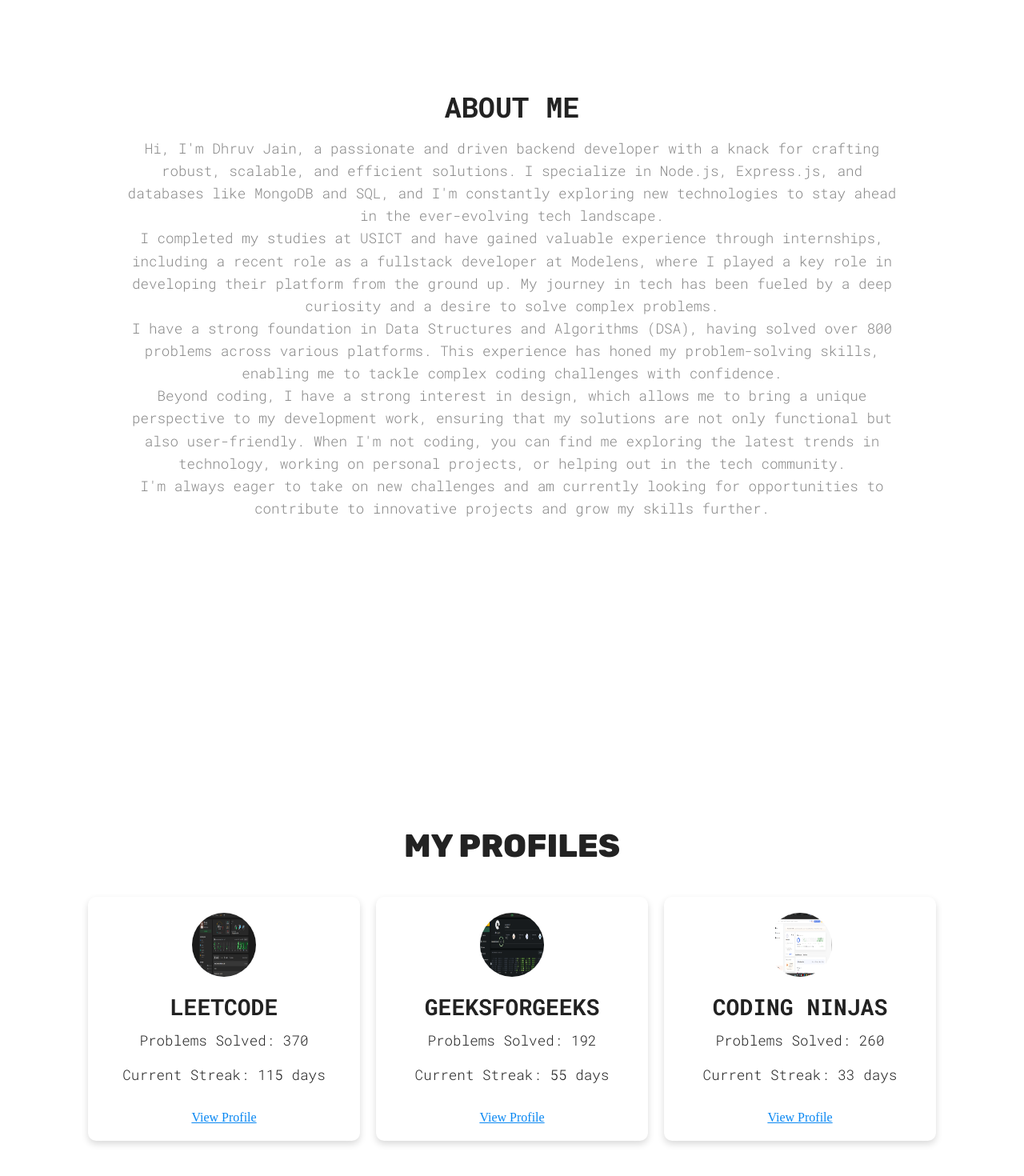
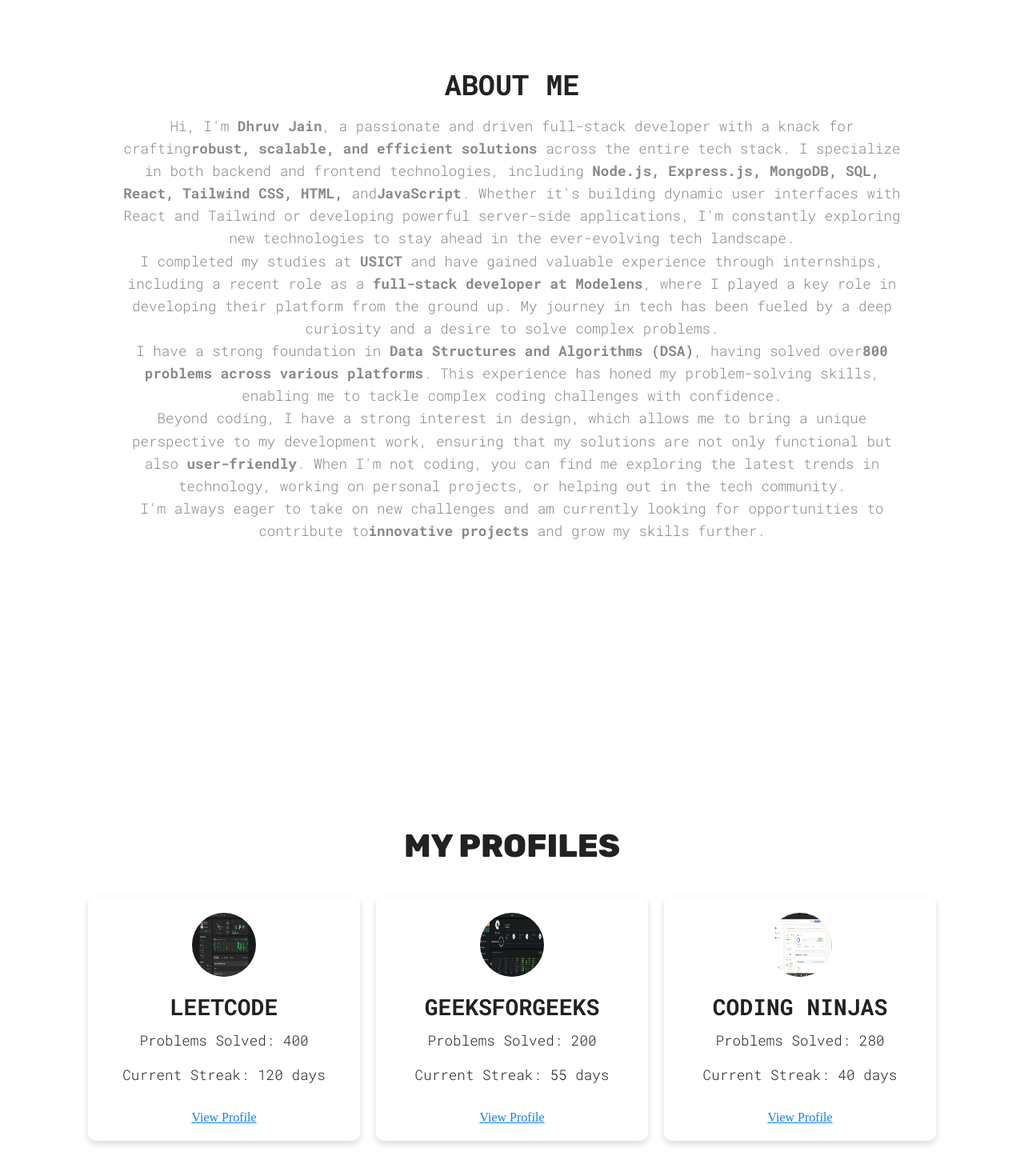
Before and after one commit to dhruvknowstocode/Portfolio, a React (Vite) app: page / in a window 1280 px wide. Shown: the part 1030-2500 px from the top of the page at 80% size. Built offline with nearby package versions, Linux system fonts and the light colour scheme.

Commit message:
fixing some about me and profiles

```diff
--- a/src/sections/About/About.jsx
+++ b/src/sections/About/About.jsx
@@ -6,26 +6,30 @@ function AboutMe() {
     <section className={styles.aboutMe} id="about">
       <h2 className={styles.sectionTitle}>About Me</h2>
       <p>
-        Hi, I'm Dhruv Jain, a passionate and driven backend developer with a knack for crafting robust, scalable, and efficient solutions.
-        I specialize in Node.js, Express.js, and databases like MongoDB and SQL, and I'm constantly exploring new technologies to stay ahead
-        in the ever-evolving tech landscape.
+        Hi, I'm <strong>Dhruv Jain</strong>, a passionate and driven full-stack developer with a knack for crafting
+        <strong>robust, scalable, and efficient solutions</strong> across the entire tech stack. I specialize in both backend
+        and frontend technologies, including <strong>Node.js, Express.js, MongoDB, SQL, React, Tailwind CSS, HTML,</strong> and
+        <strong>JavaScript</strong>. Whether it's building dynamic user interfaces with React and Tailwind or developing powerful
+        server-side applications, I'm constantly exploring new technologies to stay ahead in the ever-evolving tech landscape.
       </p>
       <p>
-        I completed my studies at USICT and have gained valuable experience through internships, including a recent role as a fullstack developer
-        at Modelens, where I played a key role in developing their platform from the ground up. My journey in tech has been fueled by a deep
-        curiosity and a desire to solve complex problems.
+        I completed my studies at <strong>USICT</strong> and have gained valuable experience through internships, including a recent role
+        as a <strong>full-stack developer at Modelens</strong>, where I played a key role in developing their platform from the ground up.
+        My journey in tech has been fueled by a deep curiosity and a desire to solve complex problems.
       </p>
       <p>
-        I have a strong foundation in Data Structures and Algorithms (DSA), having solved over 800 problems across various platforms.
-        This experience has honed my problem-solving skills, enabling me to tackle complex coding challenges with confidence.
+        I have a strong foundation in <strong>Data Structures and Algorithms (DSA)</strong>, having solved over
+        <strong>800 problems across various platforms</strong>. This experience has honed my problem-solving skills, enabling me
+        to tackle complex coding challenges with confidence.
       </p>
       <p>
-        Beyond coding, I have a strong interest in design, which allows me to bring a unique perspective to my development work, ensuring that
-        my solutions are not only functional but also user-friendly. When I'm not coding, you can find me exploring the latest trends in technology,
-        working on personal projects, or helping out in the tech community.
+        Beyond coding, I have a strong interest in design, which allows me to bring a unique perspective to my development work,
+        ensuring that my solutions are not only functional but also <strong>user-friendly</strong>. When I'm not coding, you can find me
+        exploring the latest trends in technology, working on personal projects, or helping out in the tech community.
       </p>
       <p>
-        I'm always eager to take on new challenges and am currently looking for opportunities to contribute to innovative projects and grow my skills further.
+        I'm always eager to take on new challenges and am currently looking for opportunities to contribute to
+        <strong>innovative projects</strong> and grow my skills further.
       </p>
     </section>
   );
--- a/src/sections/Profiles/Profiles.jsx
+++ b/src/sections/Profiles/Profiles.jsx
@@ -10,8 +10,8 @@ function Profile() {
           <img src="/images/leetcode.png" alt="LeetCode" className={styles.profileImage} />
           <div className={styles.profileContent}>
             <h2 className={styles.platformName}>LeetCode</h2>
-            <p className={styles.problemSolved}>Problems Solved: 370</p>
-            <p className={styles.streak}>Current Streak: 115 days</p>
+            <p className={styles.problemSolved}>Problems Solved: 400</p>
+            <p className={styles.streak}>Current Streak: 120 days</p>
             <a href="https://leetcode.com/u/dhruvjain2424/" target="_blank" rel="noopener noreferrer" className={styles.link}>View Profile</a>
           </div>
         </div>
@@ -19,7 +19,7 @@ function Profile() {
           <img src="/images/gfg.png" alt="GeeksforGeeks" className={styles.profileImage} />
           <div className={styles.profileContent}>
             <h2 className={styles.platformName}>GeeksforGeeks</h2>
-            <p className={styles.problemSolved}>Problems Solved: 192</p>
+            <p className={styles.problemSolved}>Problems Solved: 200</p>
             <p className={styles.streak}>Current Streak: 55 days</p>
             <a href="https://www.geeksforgeeks.org/user/dhruvjarjl5/" target="_blank" rel="noopener noreferrer" className={styles.link}>View Profile</a>
           </div>
@@ -28,8 +28,8 @@ function Profile() {
           <img src="/images/codingninja.png" alt="Coding Ninjas" className={styles.profileImage} />
           <div className={styles.profileContent}>
             <h2 className={styles.platformName}>Coding Ninjas</h2>
-            <p className={styles.problemSolved}>Problems Solved: 260</p>
-            <p className={styles.streak}>Current Streak: 33 days</p>
+            <p className={styles.problemSolved}>Problems Solved: 280</p>
+            <p className={styles.streak}>Current Streak: 40 days</p>
             <a href="https://www.naukri.com/code360/profile/dhruvcodes" target="_blank" rel="noopener noreferrer" className={styles.link}>View Profile</a>
           </div>
         </div>
```
